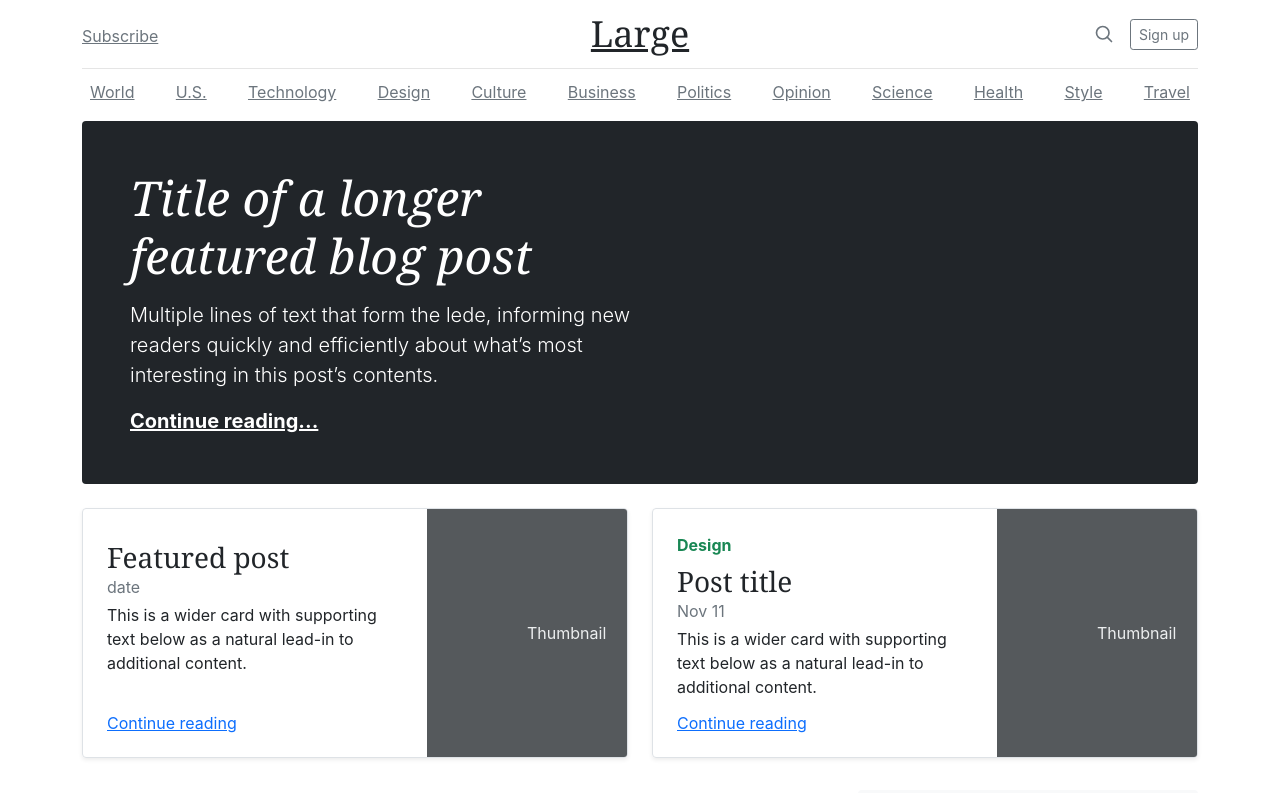
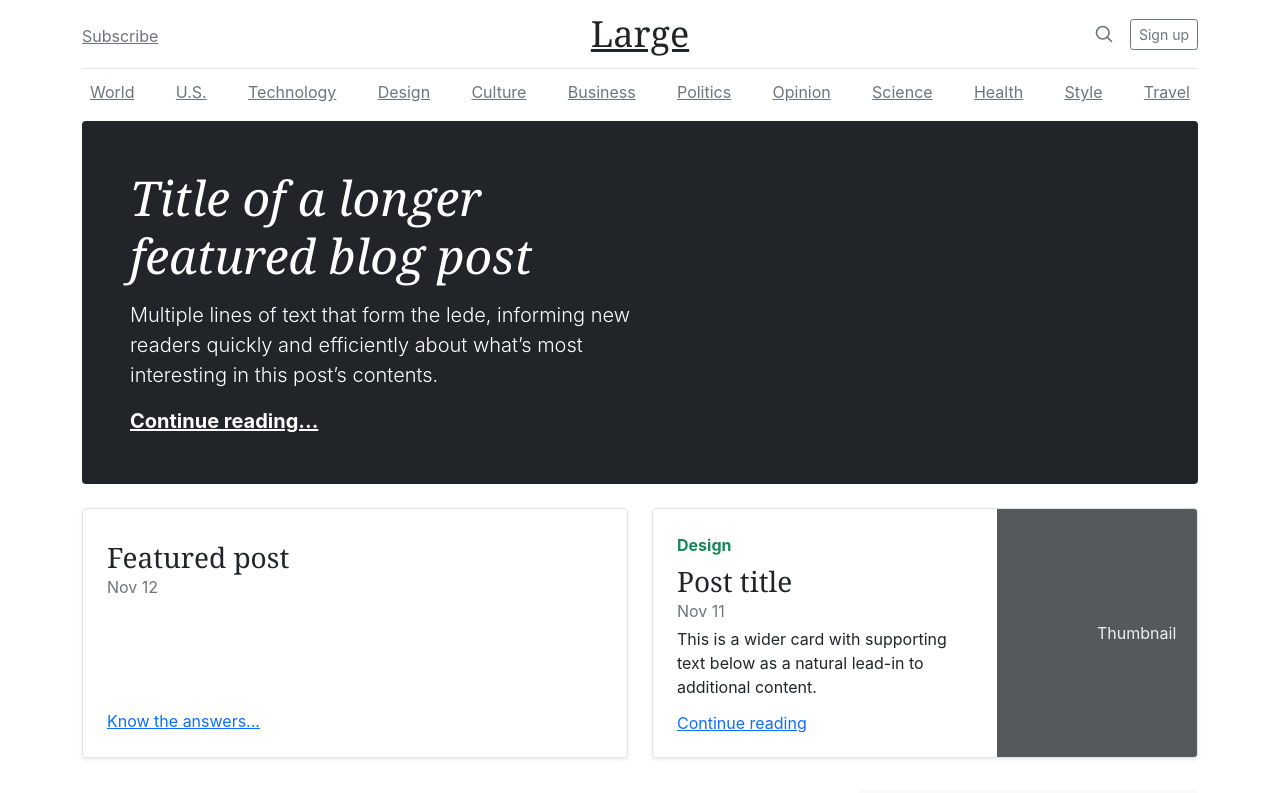
Before and after one commit to luisca1985/questions_and_answers, a React (Create React App) app in the folder client/web-app/: page /questions in a window 1280 px wide. Shown: the top 793 px of the page. Built offline with nearby package versions, Linux system fonts and the light colour scheme.

Commit message:
include detail and date in brief info

```diff
--- a/client/web-app/src/Components/BriefInfoBlock.tsx
+++ b/client/web-app/src/Components/BriefInfoBlock.tsx
@@ -4,20 +4,18 @@ interface BriefInfoBlockProps extends InputHTMLAttributes<HTMLInputElement>{
     tag: string;
     title: string;
     date: string;
+    detail: string;
 }
 
-const BriefInfoBlock:FC<BriefInfoBlockProps> = ({tag,title,date}) => {
+const BriefInfoBlock:FC<BriefInfoBlockProps> = ({tag,title,date,detail}) => {
     return (
         <div className="row g-0 border rounded overflow-hidden flex-md-row mb-4 shadow-sm h-md-250 position-relative">
             <div className="col p-4 d-flex flex-column position-static">
                 <strong className="d-inline-block mb-2 text-primary">{tag}</strong>
                 <h3 className="mb-0">{title}</h3>
-                <div className="mb-1 text-muted">date</div>
-                <p className="card-text mb-auto">This is a wider card with supporting text below as a natural lead-in to additional content.</p>
-                <a href="#" className="stretched-link">Continue reading</a>
-            </div>
-            <div className="col-auto d-none d-lg-block">
-                <svg className="bd-placeholder-img" width="200" height="250" xmlns="http://www.w3.org/2000/svg" role="img" aria-label="Placeholder: Thumbnail" preserveAspectRatio="xMidYMid slice" focusable="false"><title>Placeholder</title><rect width="100%" height="100%" fill="#55595c"/><text x="50%" y="50%" fill="#eceeef" dy=".3em">Thumbnail</text></svg>
+                <div className="mb-1 text-muted">{date}</div>
+                <p className="card-text mb-auto">{ detail }</p>
+                <a href="#" className="stretched-link">Know the answers...</a>
             </div>
         </div>
     );
```
